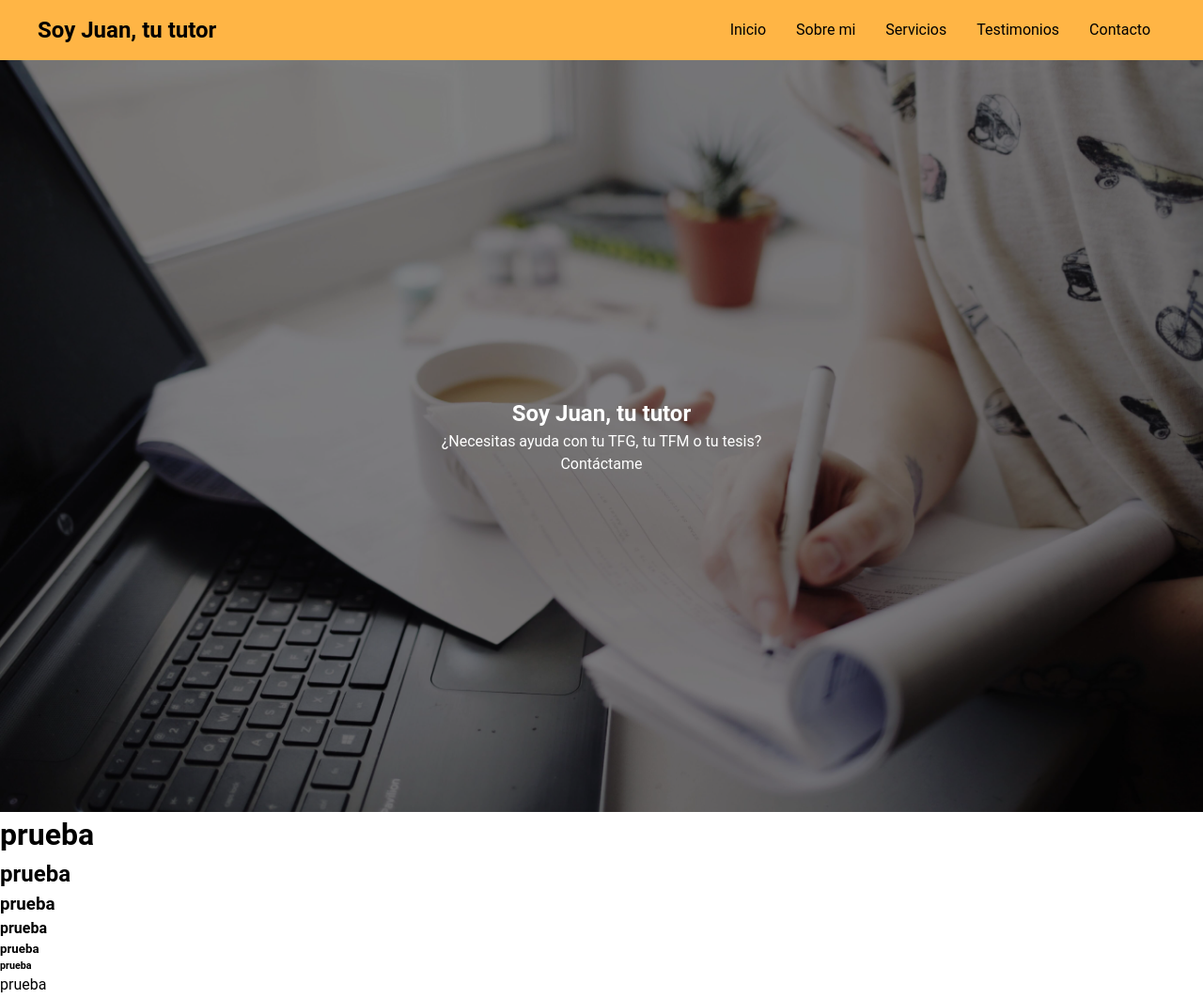
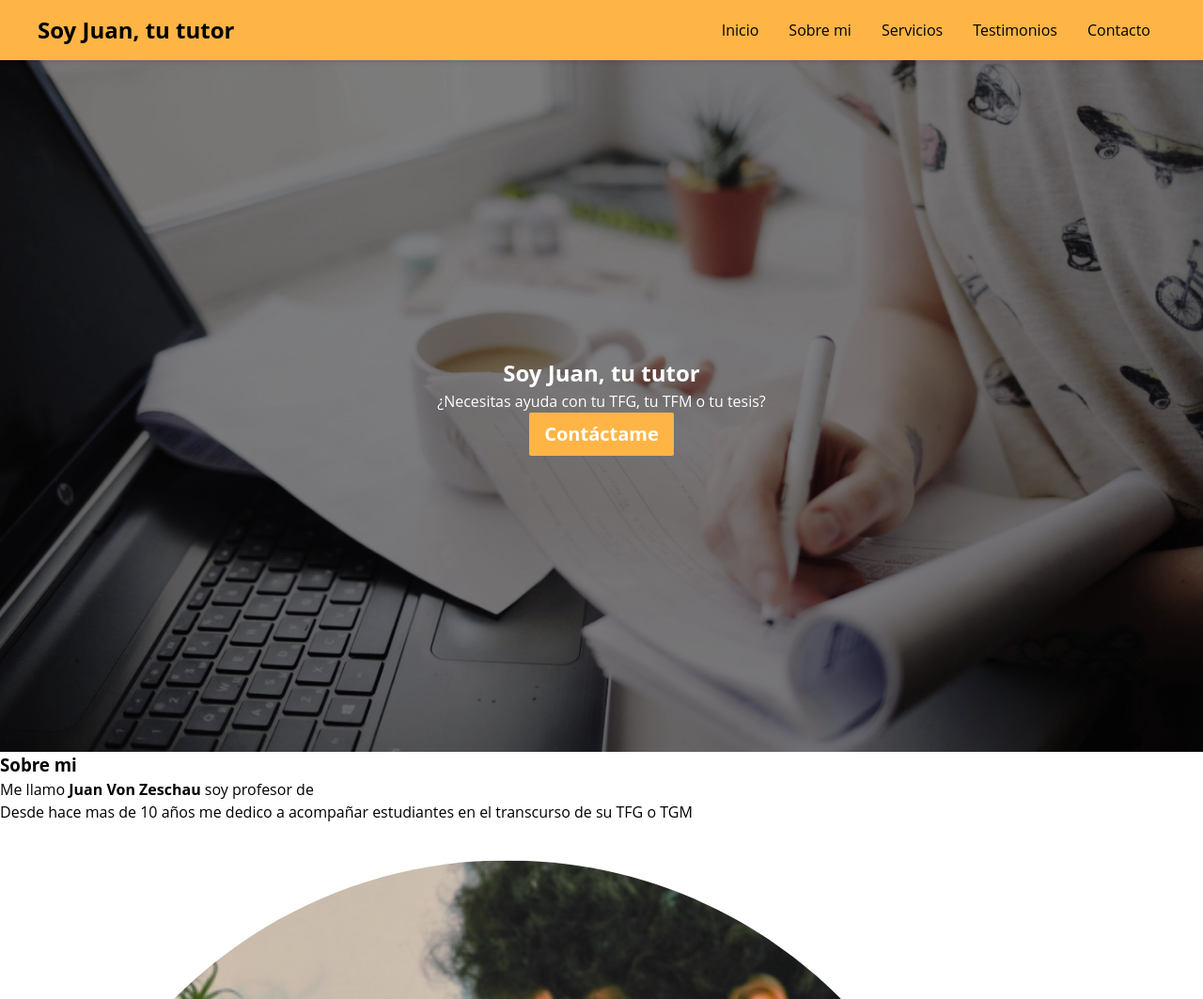
Before and after one commit to nicolasrodriguez3/soy-juan-tu-tutor, a website: page index.html in a window 1280 px wide. Shown: the top 1063 px of the page at 94% size. Drawn offline with Linux system fonts and the light colour scheme.

Commit message:
avanzando en hero y agregue seccion sobre mi

```diff
--- a/index.html
+++ b/index.html
@@ -17,20 +17,30 @@
 				<svg class="none" xmlns="http://www.w3.org/2000/svg" width="24" height="24" viewBox="0 0 24 24"><path d="M16.192 6.344L11.949 10.586 7.707 6.344 6.293 7.758 10.535 12 6.293 16.242 7.707 17.656 11.949 13.414 16.192 17.656 17.606 16.242 13.364 12 17.606 7.758z"/></svg>
 			</button>
 			<nav class="header-links">
-				<a href="#">Inicio</a>
-				<a href="#">Sobre mi</a>
-				<a href="#">Servicios</a>
-				<a href="#">Testimonios</a>
-				<a href="#">Contacto</a>
+				<a href="#inicio">Inicio</a>
+				<a href="#acerca">Sobre mi</a>
+				<a href="#servicios">Servicios</a>
+				<a href="#testimonios">Testimonios</a>
+				<a href="#contacto">Contacto</a>
 			</nav>
 		</header>
 	</div>
 	<main>
-		<section class="hero">
+		<section class="hero" id="inicio">
 			<div class="hero-content">
 				<h1>Soy Juan, tu tutor</h1>
 				<p>¿Necesitas ayuda con tu TFG, tu TFM o tu tesis? </p>
-				<a class="btn-hero">Contáctame</a>
+				<a class="btn" href="#contacto">Contáctame</a>
+			</div>
+		</section>
+		<section id="acerca">
+			<div>
+				<h3>Sobre mi</h3>
+				<p>Me llamo <b>Juan Von Zeschau</b> soy profesor de </p>
+				<p>Desde hace mas de 10 años me dedico a acompañar estudiantes en el transcurso de su TFG o TGM</p>
+			</div>
+			<div>
+				<img src="assets/2.png" alt="Fotografia de Juan">
 			</div>
 		</section>
 	</main>
--- a/scss/_variables.scss
+++ b/scss/_variables.scss
@@ -7,6 +7,7 @@ $light-gray-color: #eee;
 $dark-gray-color: #999;
 $white-alpha-color: rgba(255, 255, 255, 0.5);
 $black-alpha-color: rgba(0, 0, 0, 0.5);
+$first-alpha-color: rgba(255, 181, 69, 0.5);
 
 $font-family: 'Open Sans', sans-serif;
 $font-title: 'Open Sans', sans-serif; // cambiar cuando se tenga la fuente
--- a/scss/style.scss
+++ b/scss/style.scss
@@ -12,7 +12,7 @@ html {
 	scroll-behavior: smooth;
 }
 body {
-	font-family: "Roboto", sans-serif;
+	font-family: $font-family;
 	line-height: 1.5;
 	color: $black-color;
 	background-color: $white-color;
@@ -25,14 +25,14 @@ body {
 	box-shadow: 0px 2px 4px rgba(0, 0, 0, 0.1);
 	background-color: $first-color;
 	padding: 0 1rem;
+	position: sticky;
+	top: 0;
+	left: 0;
 }
 .header {
 	max-width: $max-width;
 	height: 4rem;
-	position: sticky;
 	margin: 0 auto;
-	top: 0;
-	left: 0;
 	width: 100%;
 	z-index: 100;
 	display: flex;
@@ -103,8 +103,32 @@ body {
 		flex-direction: row;
 		justify-content: flex-end;
 		width: auto;
+		height: 4rem;
+		a{
+			display: flex;
+			align-items: center;
+		}
 	}
 }
+
+/********** Botones **********/
+.btn{
+	text-decoration: none;
+	padding: 0.5rem 1rem;
+	background: $first-color;
+	color: $white-color;
+	border: none;
+	border-radius: 2px;
+	font-size: $fs4;
+	font-weight: bold;
+	cursor: pointer;
+	transition: background 0.3s ease;
+	&:hover {
+		background: $first-alpha-color;
+	}
+}
+
+/********** Hero **********/
 .hero {
 	width: 100%;
 	background-image: url(../assets/hero-img.jpg);
@@ -115,7 +139,7 @@ body {
 
 	.hero-content {
 		background-color: $black-alpha-color;
-		height: 100vh;
+		height: calc(100vh - 4rem);
 		padding: 1rem;
 		width: 100%;
 		display: flex;
@@ -134,3 +158,5 @@ body {
 	opacity: 1;
 	pointer-events: auto;
 }
+
+/************* Estilos del sitio **************/
```
Also changed, not shown: css/style.css, 1 other file.
